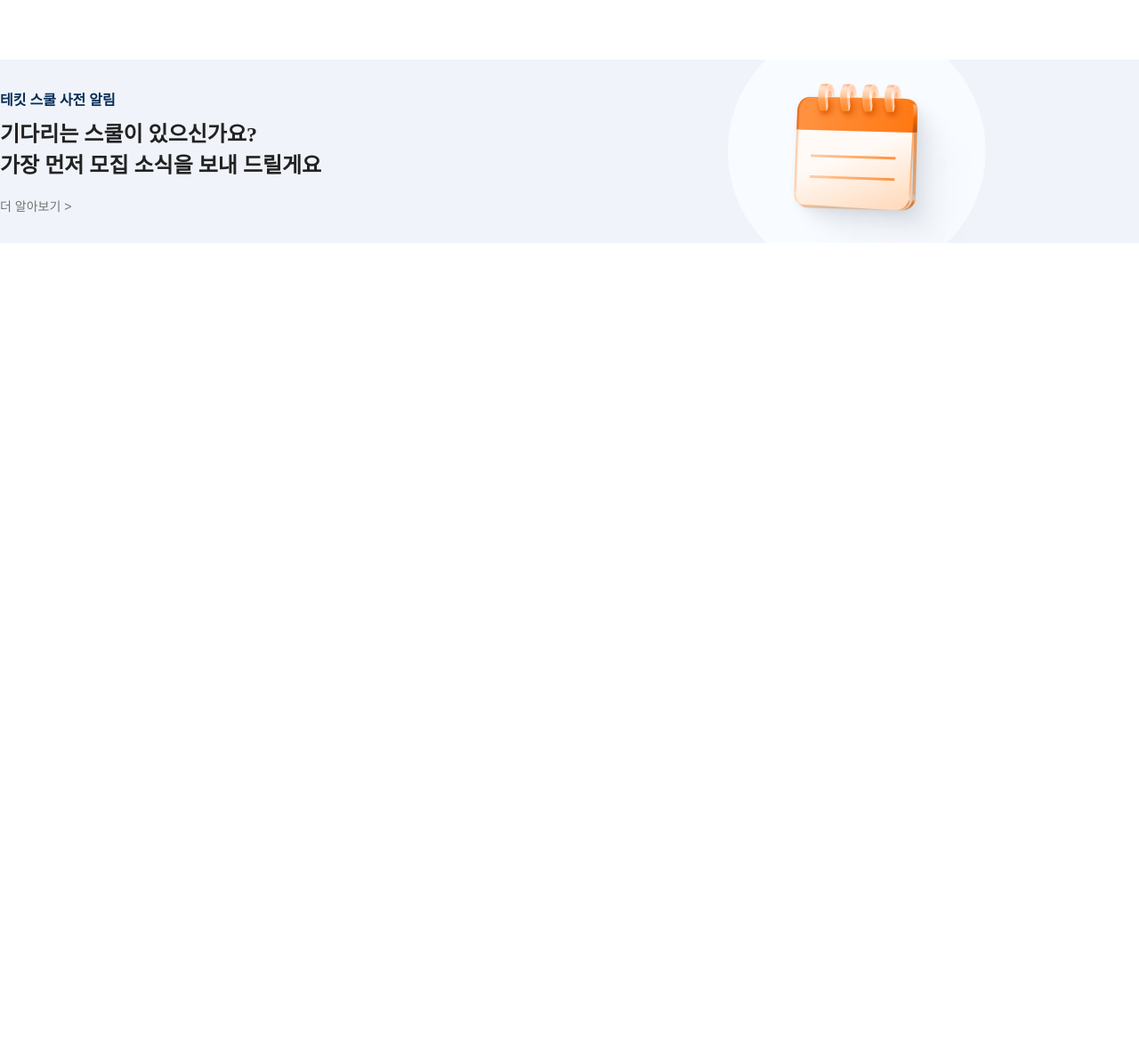
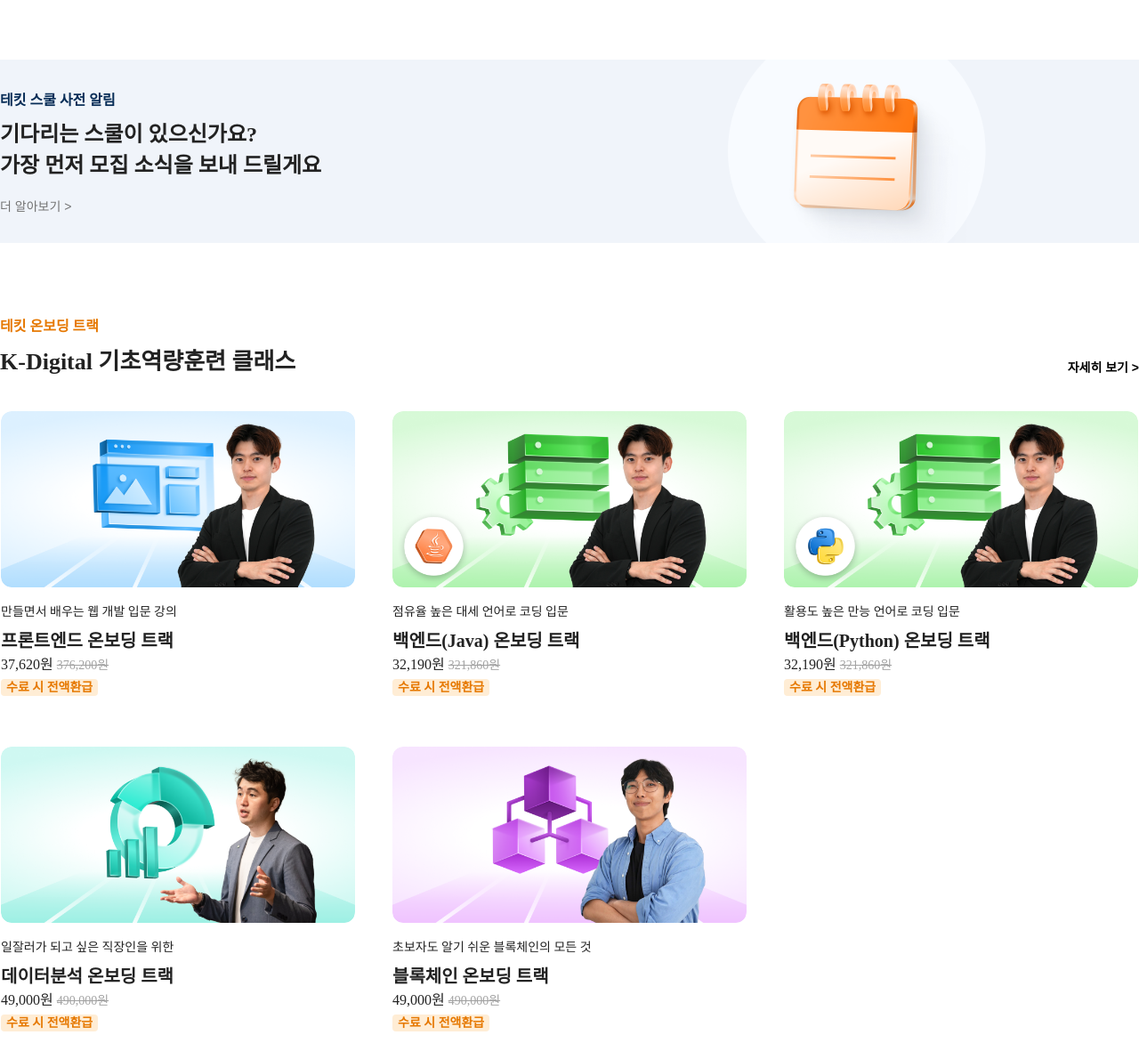
Before and after one commit to sepang2/BCS4-TechIT-Clone, a plain HTML site: page index.html in a window 1280 px wide. Shown: the part 2371-3543 px from the top of the page at 89% size. Before the commit the page ends 2644 px from the top, so only its background shows below. Drawn offline with Linux system fonts and the light colour scheme; a web font is replaced by a local one.

Commit message:
Onboarding

```diff
--- a/index.html
+++ b/index.html
@@ -41,7 +41,7 @@
           </div>
           <button>자세히 보기 ></button>
         </div>
-        <ul>
+        <ul class="techit-school">
           <li class="techit-school-card">
             <div class="img-container">
               <img src="./images/data.png" alt="data" />
@@ -181,6 +181,71 @@
           <button>더 알아보기 ></button>
         </div>
       </section>
+      <section class="techit-school-container">
+        <div>
+          <div>
+            <h5>테킷 온보딩 트랙</h5>
+            <h3>K-Digital 기초역량훈련 클래스</h3>
+          </div>
+          <button>자세히 보기 ></button>
+        </div>
+        <ul class="onboarding">
+          <li class="onboarding-card">
+            <div class="img-container">
+              <img src="./images/onboarding_front.png" alt="onboarding_front" />
+            </div>
+            <h5>만들면서 배우는 웹 개발 입문 강의</h5>
+            <h3>프론트엔드 온보딩 트랙</h3>
+            <div class="price">37,620원<span>376,200원</span></div>
+            <span>수료 시 전액환급</span>
+          </li>
+          <li class="onboarding-card">
+            <div class="img-container">
+              <img
+                src="./images/onboarding_back_java.png"
+                alt="onboarding_back_java"
+              />
+            </div>
+            <h5>점유율 높은 대세 언어로 코딩 입문</h5>
+            <h3>백엔드(Java) 온보딩 트랙</h3>
+            <div class="price">32,190원<span>321,860원</span></div>
+            <span>수료 시 전액환급</span>
+          </li>
+          <li class="onboarding-card">
+            <div class="img-container">
+              <img
+                src="./images/onboarding_back_python.png"
+                alt="onboarding_back_python"
+              />
+            </div>
+            <h5>활용도 높은 만능 언어로 코딩 입문</h5>
+            <h3>백엔드(Python) 온보딩 트랙</h3>
+            <div class="price">32,190원<span>321,860원</span></div>
+            <span>수료 시 전액환급</span>
+          </li>
+          <li class="onboarding-card">
+            <div class="img-container">
+              <img src="./images/onboarding_data.png" alt="onboarding_data" />
+            </div>
+            <h5>일잘러가 되고 싶은 직장인을 위한</h5>
+            <h3>데이터분석 온보딩 트랙</h3>
+            <div class="price">49,000원<span>490,000원</span></div>
+            <span>수료 시 전액환급</span>
+          </li>
+          <li class="onboarding-card">
+            <div class="img-container">
+              <img
+                src="./images/onboarding_blockchain.png"
+                alt="onboarding_blockchain"
+              />
+            </div>
+            <h5>초보자도 알기 쉬운 블록체인의 모든 것</h5>
+            <h3>블록체인 온보딩 트랙</h3>
+            <div class="price">49,000원<span>490,000원</span></div>
+            <span>수료 시 전액환급</span>
+          </li>
+        </ul>
+      </section>
     </main>
   </body>
 </html>
--- a/style.css
+++ b/style.css
@@ -188,7 +188,7 @@ button {
   font-weight: 600;
 }
 
-.techit-school-container > ul {
+.techit-school-container > .techit-school {
   margin-top: 40px;
   display: grid;
   grid-template-columns: repeat(4, 1fr);
@@ -250,7 +250,7 @@ button {
   width: 290px;
   height: 221px;
   border-radius: 12px;
-  transition: all 0.5s;
+  transition: all 0.3s;
 }
 
 .techit-school-card > .img-container > img:hover {
@@ -293,3 +293,68 @@ button {
   font-size: 14px;
   color: #737373;
 }
+
+.techit-school-container > .onboarding {
+  margin-top: 40px;
+  display: grid;
+  grid-template-columns: repeat(3, 1fr);
+  justify-items: center;
+  gap: 60px 40px;
+}
+
+.onboarding-card {
+  width: 398px;
+  height: 317px;
+}
+
+.onboarding-card > .img-container {
+  width: 398px;
+  height: 198px;
+  overflow: hidden;
+  border-radius: 12px;
+  margin-bottom: 16px;
+}
+
+.onboarding-card > .img-container > img {
+  width: 398px;
+  height: 198px;
+  border-radius: 12px;
+  transition: all 0.3s;
+}
+
+.onboarding-card > .img-container > img:hover {
+  transform: scale(1.1);
+}
+
+.onboarding-card > h5 {
+  font-size: 14px;
+}
+
+.onboarding-card > h3 {
+  font-size: 20px;
+  font-weight: 600;
+  margin-top: 8px;
+}
+
+.onboarding-card > .price {
+  font-size: 16px;
+  font-weight: 500;
+  margin-bottom: 4px;
+}
+
+.onboarding-card > .price > span {
+  margin-left: 4px;
+  font-size: 14px;
+  text-decoration: line-through;
+  font-weight: 400;
+  color: #a3a3a3;
+}
+
+.onboarding-card > span {
+  color: #e67800;
+  background-color: #ffedd5;
+  padding: 2px 6px;
+  font-size: 14px;
+  font-weight: 600;
+  border-radius: 4px;
+}
```
